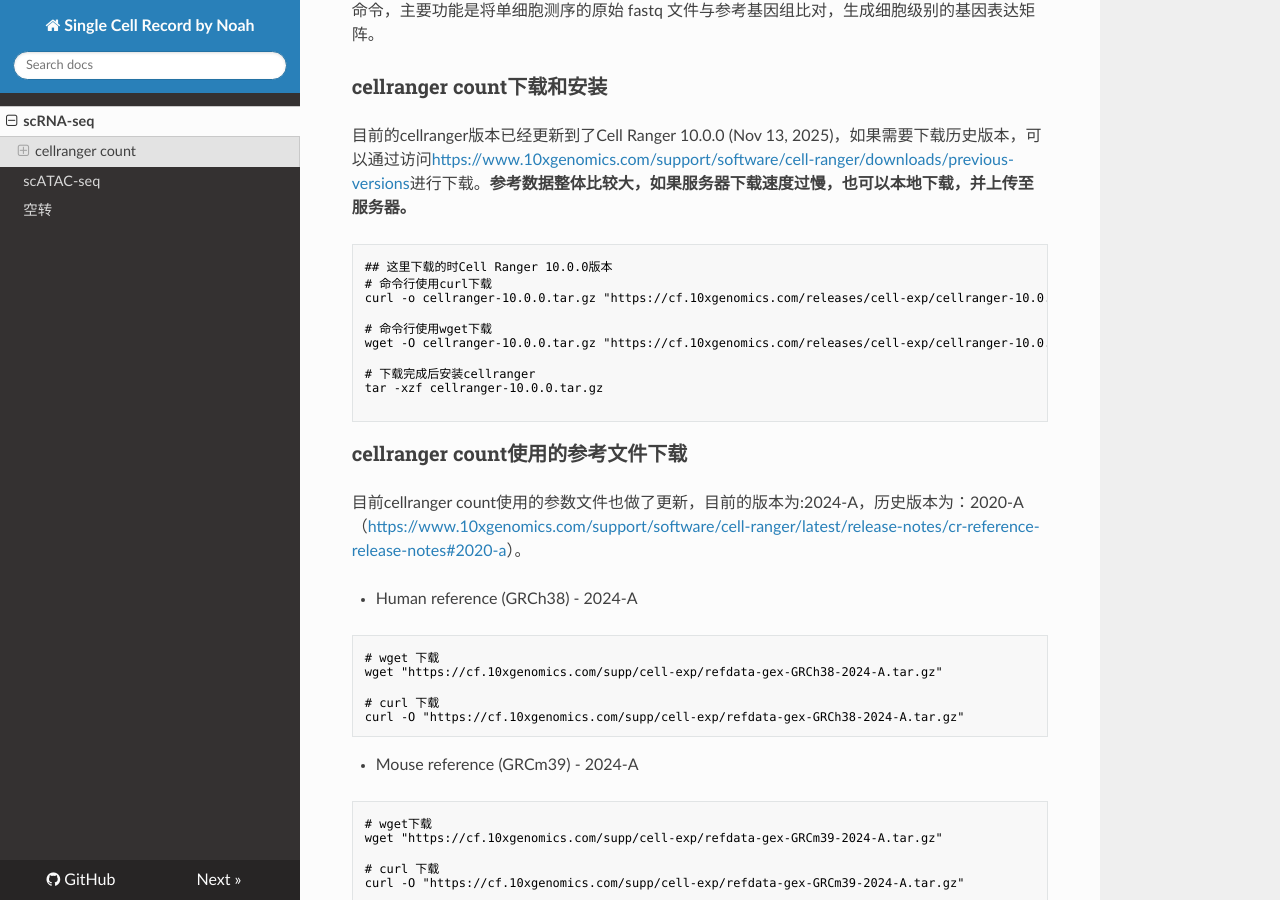
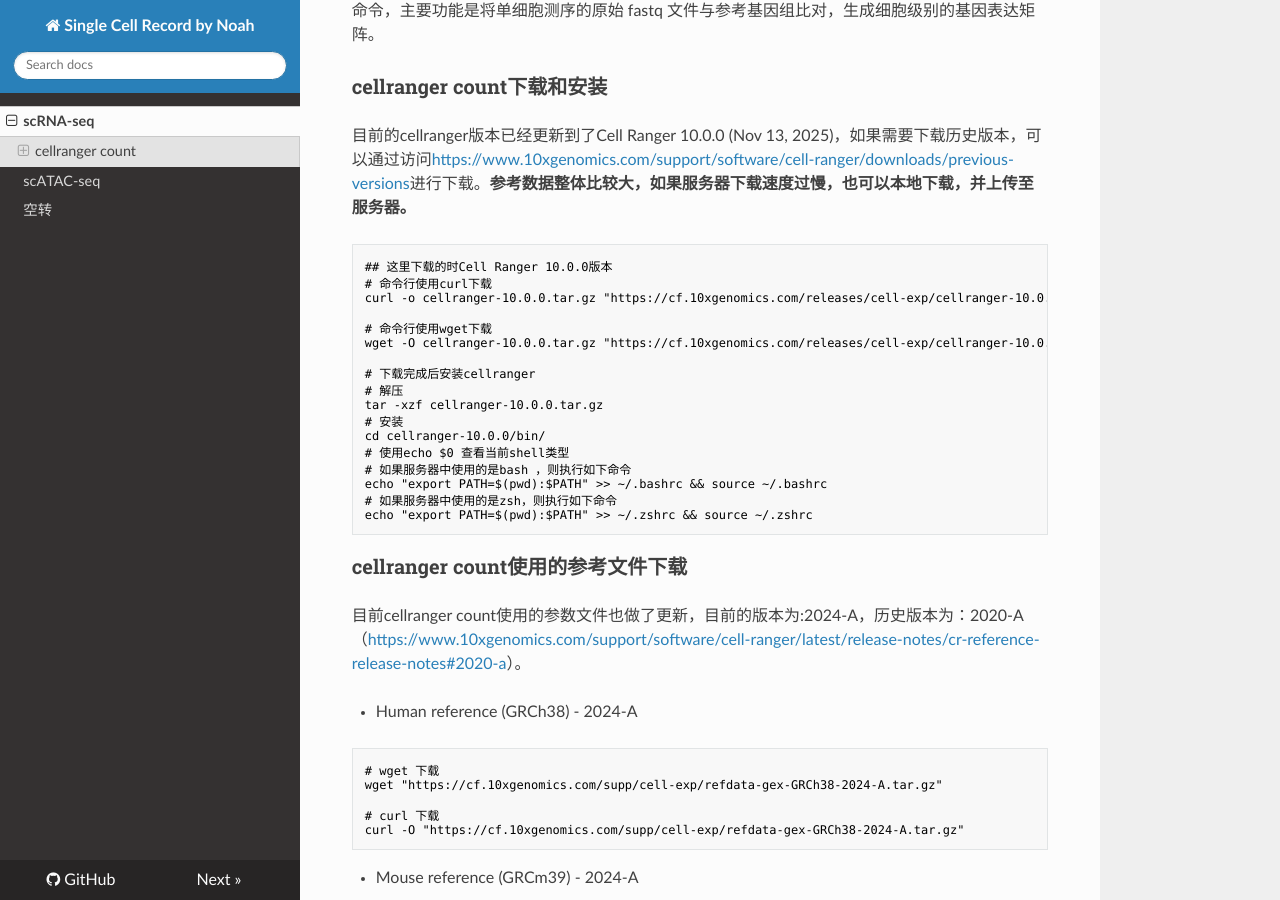
Before and after one commit to Wangjien/my-single-cell-record, an MkDocs documentation site: the page built from docs/scRNA-seq.md, in a window 1280 px wide and 900 px high, scrolled down 317 px. Built offline with MkDocs 1.6.1, drawn with Linux system fonts in a browser that asks for light colours; nearby versions of some CDN libraries.

Commit message:
添加cellranger

````diff
--- a/docs/scRNA-seq.md
+++ b/docs/scRNA-seq.md
@@ -23,8 +23,15 @@ curl -o cellranger-10.0.0.tar.gz "https://cf.10xgenomics.com/releases/cell-exp/c
 wget -O cellranger-10.0.0.tar.gz "https://cf.10xgenomics.com/releases/cell-exp/cellranger-10.0.0.tar.gz?Expires=1765682198&Key-Pair-Id=APKAI7S6A5RYOXBWRPDA&Signature=SO3tn4o50UYUViprsueJpWGbkOLqzAUxH8X4fbKgtr4LxexzQFLWWc~Og9I3AUpOKrntOLVFd0TTfJ63X5EuM2jl5fwLvMPVDg2Mh4liM0Lp87qzhyY6TsxdJkRs3UuMlelp3rc2ZATBG9O5yfo-Urxgx-dY5jsnpldy0hKg58XGe8-r6CGmOI1CzGAF4qpiCgJOzRbONK7QHDFTYcKey6Xmh7PT~KPRip24kUcKiJyJzyfhGNdfSACJbJgA02kLEBb2EmZasQFvfRoY0NPMFlnVpFkIv7-p73JA~CiYERWT0awbwdkPn7n7eXItlVktXA3Z2QwiT~DJfsc8eKC2rA__"
 
 # 下载完成后安装cellranger
+# 解压
 tar -xzf cellranger-10.0.0.tar.gz
-
+# 安装
+cd cellranger-10.0.0/bin/
+# 使用echo $0 查看当前shell类型
+# 如果服务器中使用的是bash ，则执行如下命令
+echo "export PATH=$(pwd):$PATH" >> ~/.bashrc && source ~/.bashrc
+# 如果服务器中使用的是zsh，则执行如下命令
+echo "export PATH=$(pwd):$PATH" >> ~/.zshrc && source ~/.zshrc
 ```
 ### cellranger count使用的参考文件下载
 目前cellranger count使用的参数文件也做了更新，目前的版本为:2024-A，历史版本为：2020-A（[https://www.10xgenomics.com/support/software/cell-ranger/latest/release-notes/cr-reference-release-notes#2020-a](https://www.10xgenomics.com/support/software/cell-ranger/latest/release-notes/cr-reference-release-notes#2020-a)）。
````
